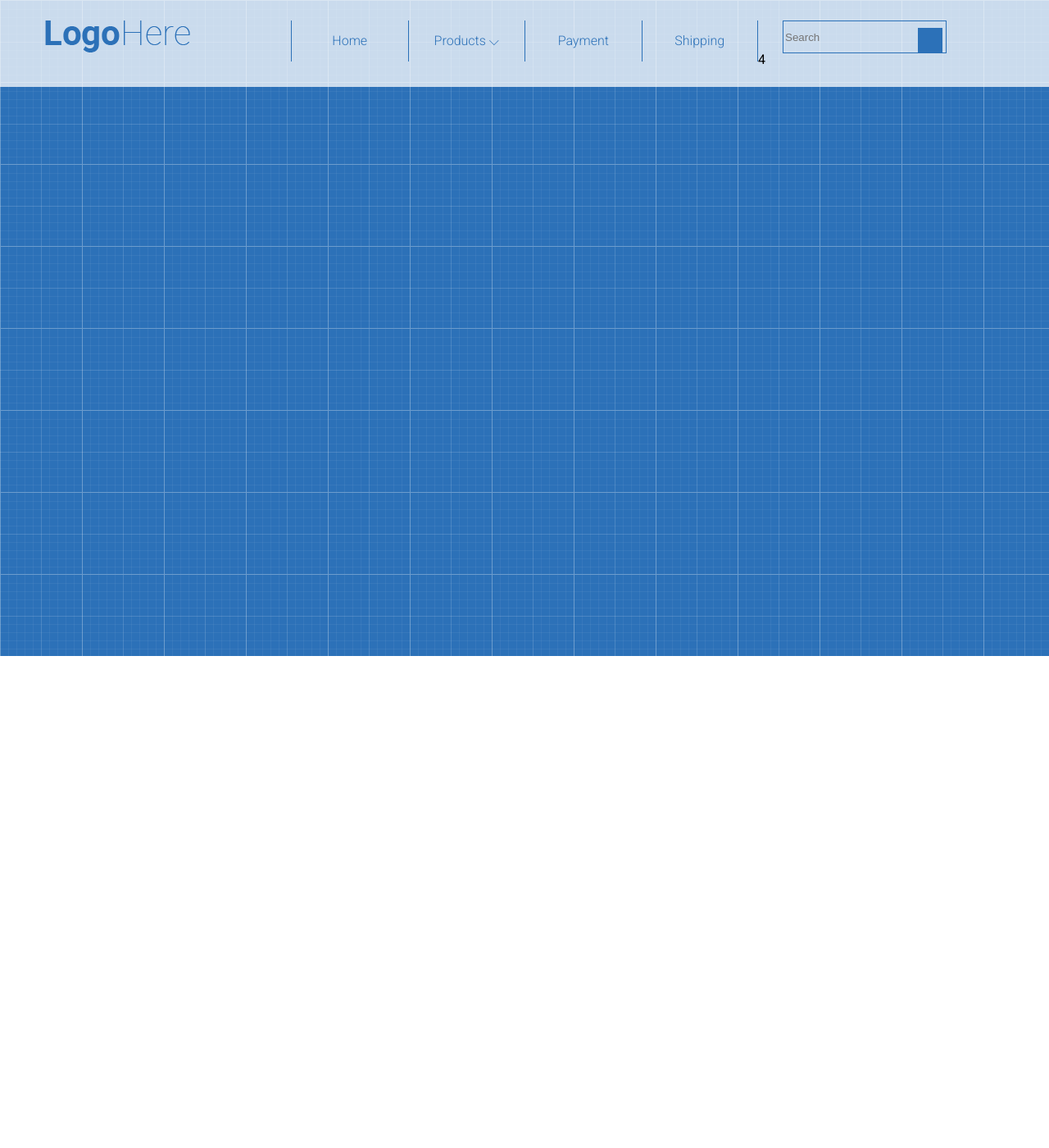
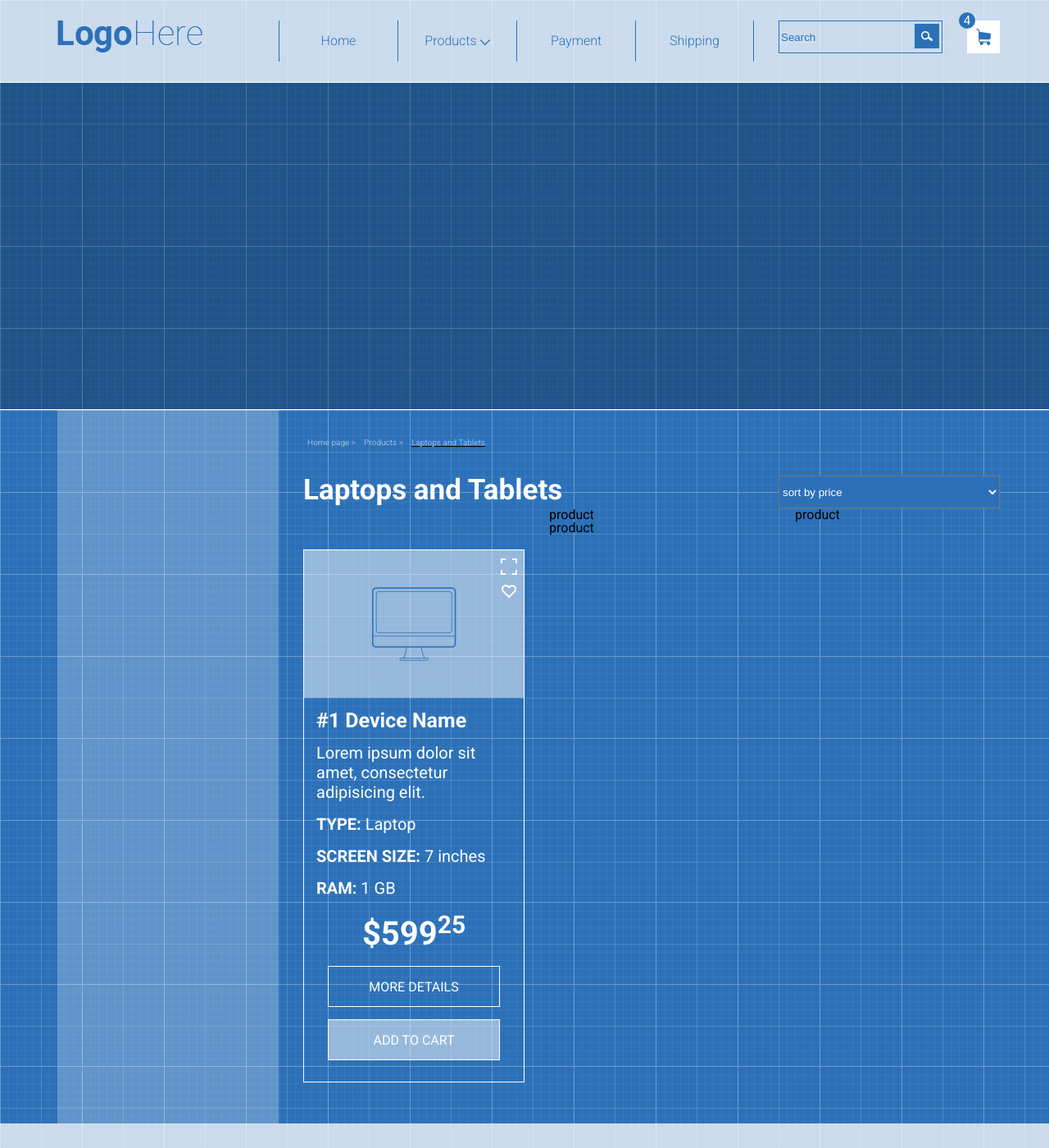
Before and after one commit to IvannaDb/IvannaDb.github.io, a plain HTML site: page hw.html in a window 1280 px wide. Shown: the top 1400 px of the page at 82% size. Before the commit the page ends 800 px from the top, so only its background shows below. Drawn offline with Linux system fonts and the light colour scheme.

Commit message:
added slider, sidebar, main part and 1 card of product

```diff
--- a/hw.html
+++ b/hw.html
@@ -20,7 +20,7 @@
 					<nav>
 						<ul class="menu row">
 							<li><a href="">Home</a> </li>
-							<li><a href="">Products ⌵ </a>
+							<li><a href="">Products <b>⌵</b> </a>
 								<ul class="submenu">
 									<li><a href="">Lorem ipsum dolor</a></li>
 									<li><a href="">Sit amet</a></li>
@@ -38,20 +38,25 @@
 				</div>
 				<div class="col-md-3">
 					<div class="row">
-						<div class="col-md-9">
-							<div class="search">
-								<form action="search">
-									<input type="search" placeholder="Search" name="q">
-									<button class=iconsearch> </button>
+						<div class="col-md-2">
+
+								<form>
+									<div class="search">
+										<input type="text" placeholder="Search">
+										<button class=iconsearch> </button>
+									</div>
 								</form>
-							</div>
+
 						</div>
-						<div class="col-md-3">
-							<div class="cart">
+						<div class="col-md-1">
+
+
 								<div class="prod-count">4</div>
-								<a class="bucket" href=""></a>
+								<form>
+									<button class="basket"></button>
+								</form>
 
-							</div>
+
 						</div>
 
 
@@ -60,7 +65,79 @@
 			</div>
 		</div>
 	</header>
-	<main class="main"></main>
+	<main class="main">
+
+		<div class="carousel"></div>
+		<div class="container">
+			<div class="row">
+				<div class="col-md-3">
+					<aside class="sidebar"></aside>
+				</div>
+				<div class="col-md-9">
+					<ul class="groups row">
+						<li> <a href="">Home page > </a></li>
+						<li> <a href="">Products > </a></li>
+						<li> <a href="">Laptops and Tablets</a></li>
+					</ul>
+					<div class="row">
+
+						<div class="col-md-6">
+							<h1>Laptops and Tablets</h1>
+						</div>
+						<div class="col-md-3">
+
+							<select class="sort">
+								<option value="sort by price">sort by price</option>
+								<option value="sort by date">sort by date</option>
+								<option value="sort by name">sort by name</option>
+								<option value="sort by popularity">sort by popularity</option>
+							</select>
+						</div>
+
+					</div>
+					<div class="row">
+						<div class="col-md-3">
+							<div class="product">
+								<div class="img">
+									<img class= "product1" src="icons/icon (17).png" alt="">
+									<form action="">
+										<button class="square"></button>
+										<button class="heart"></button>
+									</form>
+								</div>
+								<div>
+									<h2>#1 Device Name</h2>
+									<p>Lorem ipsum dolor sit amet, consectetur adipisicing elit.</p>
+									<p><b>TYPE:</b> Laptop</p>
+									<p><b>SCREEN SIZE:</b> 7 inches</p>
+									<p><b>RAM:</b> 1 GB</p>
+									<p class="price">$599<span>25</span></p>
+									<div class="details">
+										<a href="">MORE DETAILS</a>
+									</div>
+									<div class="add">
+										<a href="">ADD TO CART</a>
+
+									</div>
+								</div>
+							</div>
+						</div>
+						<div class="col-md-3">
+							product
+						</div>
+						<div class="col-md-3">
+							product
+						</div>
+						<div class="col-md-3">
+							product
+						</div>
+					</div>
+
+
+				</div>
+			</div>
+		</div>
+	</main>
 	<footer class="footer"></footer>
 </body>
 </html>
--- a/stylehw.css
+++ b/stylehw.css
@@ -9,7 +9,7 @@
  }
 
  .container {
- 	width: 1170px;
+ 	width: 1200px;
  	margin: auto;
 
  }
@@ -23,20 +23,23 @@
  	float: left;
  }
  .col-md-3 {
- 	width: 300px;
+ 	width: 270px;
+ 	margin-left: 30px;
+
  }
  .col-md-6 {
- 	width: 570px;
+ 	width: 580px;
  }
 
 .menu li {
 	float: left;
-	width: 25%;
+	width: 145px;
 	border-left: 1px solid #2c71b8;
 	position: relative;
 }
 .menu li:last-child {
 	border-right: 1px solid #2c71b8;
+
 }
 /*.menu li:nth-child(2) {
 	background-image: url(icons/down.png);
@@ -69,7 +72,7 @@
 .submenu {
 	display: none;
     position: absolute;
-    width: 285px;
+    width: 290px;
     top: 50px;
     left:  -1px;
 }
@@ -77,7 +80,7 @@
     font-size: 15px;
   	position: relative;
   	height: 40px;
-	width: 285px;
+	width: 290px;
 
 }
 
@@ -105,30 +108,38 @@
 	border: 1px solid #2c71b8;
 }
 
+
 .search {
-	padding-left: 30px;
 	position: relative;
-	text-align: center;
-
+	width: 200px;
+    height: 40px;
+    border: 1px solid #2c71b8;
 
 }
-input[type="search"] {
-    border: 1px solid #2c71b8;
-    width: 200px;
-    height: 40px;
+input[type="text"] {
+    border: none;
+   	width: 100%;
+   	height: 100%;
     color: #2c71b8;
     background-color: rgba(255,255,255,0);
-    margin-right: 5px;
 
- }
+}
+    ::-webkit-input-placeholder {color:#2c71b8;}
+	::-moz-placeholder          {color:#2c71b8;}
+	:-moz-placeholder           {color:#2c71b8;}
+	:-ms-input-placeholder      {color:#2c71b8;}
+
  .iconsearch {
  	background-color: #2c71b8;
  	width: 30px;
  	height: 30px;
  	border: none;
  	position: absolute;
- 	top: 9px;
- 	left: 195px;
+ 	top: 3px;
+ 	left: 165px;
+ 	background-image: url(icons/search.png);
+ 	background-repeat: no-repeat;
+ 	background-position: 50% 50%;
 
    }
 .basket {
@@ -136,6 +147,209 @@ input[type="search"] {
 	width: 40px;
 	height: 40px;
 	border: none;
+	background-image: url(icons/basket.png);
+	background-repeat: no-repeat;
+	position: relative;
+	background-position: 50% 50%;
+	cursor: pointer;
 
 
 }
+.col-md-1 {
+	position: relative;
+	padding-left: 30px;
+}
+
+.prod-count {
+	width: 20px;
+	height: 20px;
+	background-color: #2c71b8;
+	position: absolute;
+	border-radius: 50%;
+	text-align: center;
+	line-height: 20px;
+	color: white;
+	left: 20px;
+	top: -10px;
+	z-index: 10;
+	font-size: 15px;
+}
+b {
+	font-weight: 700;
+}
+.carousel {
+	width: 100%;
+	height: 400px;
+	border-top: 1px white solid;
+	border-bottom: 1px white solid;
+	background-color: rgba(0, 0, 0, 0.25);
+}
+.sidebar {
+	height: 870px;
+	background-color: rgba(255,255,255,0.25);
+}
+.col-md-9 {
+
+	width: 900px;
+}
+.groups {
+	margin: 30px;
+}
+
+.groups li{
+	float: left;
+	font-size: 10px;
+	padding: 5px;
+}
+.groups a {
+	color: rgba(255,255,255,0.5);
+}
+.groups li:last-child {
+	text-decoration: underline;
+}
+
+
+h1 {
+	font-size: 35px;
+	color: white;
+	font-weight: 700;
+	margin-left: 30px;
+}
+.sort {
+	background-color: #2c71b8;
+	color: white;
+	position: relative;
+	width: 270px;
+	height: 40px;
+
+}
+.sort option {
+	background-color: #2c71b8;
+	color: white;
+	height: 40px;
+}
+.product {
+	height: 650px;
+	border: 1px white solid;
+	margin-top: 50px;
+
+
+}
+.img {
+	background-color: rgba(255,255,255,0.5);
+	height: 180px;
+	width: 100%;
+	position: relative;
+	/*background-image: url(icons/square1.png);
+	background-repeat: no-repeat;
+	background-position: 95% 5%;
+	/*background-image: url(icons/heart1.png);*/
+
+}
+.product1 {
+	position: absolute;
+	top: 0;
+	left: 0;
+	right: 0;
+	bottom: 0;
+	margin: auto;
+
+}
+.square {
+	background-image: url(icons/square1.png);
+	background-repeat: no-repeat;
+	background-position: 50% 50%;
+	width: 30px;
+	height: 30px;
+	border: none;
+	background-color: transparent;
+	left: 235px;
+	top: 5px;
+	position: absolute;
+	cursor: pointer;
+
+
+}
+.heart {
+	background-image: url(icons/heart1.png);
+	background-repeat: no-repeat;
+	background-position: 50% 50%;
+	width: 30px;
+	height: 30px;
+	border: none;
+	background-color: transparent;
+	left: 235px;
+	top: 35px;
+	position: absolute;
+	cursor: pointer;
+}
+/*.details {
+	padding: 15px;
+}*/
+h2{
+	font-size: 25px;
+	font-weight: 700;
+	color: white;
+	margin: 15px;
+}
+p {
+	margin: 15px;
+	color: white;
+	line-height: 1.2;
+	font-size: 20px;
+}
+.price {
+	font-size: 40px;
+	font-weight:700;
+	text-align: center;
+}
+span{
+	vertical-align: super;
+	font-size: 30px;
+}
+.details {
+	width: 210px;
+	border: 1px solid white;
+	height: 50px;
+	text-align: center;
+	line-height: 50px;
+	left: 0;
+	right: 0;
+	margin: 0 auto;
+	margin-bottom: 15px;
+	position: relative;
+}
+.details>a {
+	color: white;
+}
+.add {
+	width: 210px;
+	border: 1px solid white;
+	height: 50px;
+	text-align: center;
+	line-height: 50px;
+	left: 0;
+	right: 0;
+	margin: 0 auto;
+	background-color: #ffffff80;
+	position: relative;
+	margin-bottom: 30px;
+
+}
+.add>a {
+	color: white;
+}
+
+
+
+
+
+
+
+
+
+
+.footer {
+	height: 100px;
+	background-color: rgba(255,255,255,0.75);
+}
```
Also changed, not shown: icons/basket.png (renamed from icons/icon (1).png), icons/heart1.png (renamed from icons/icon (7).png), icons/square1.png (renamed from icons/icon (6).png).
